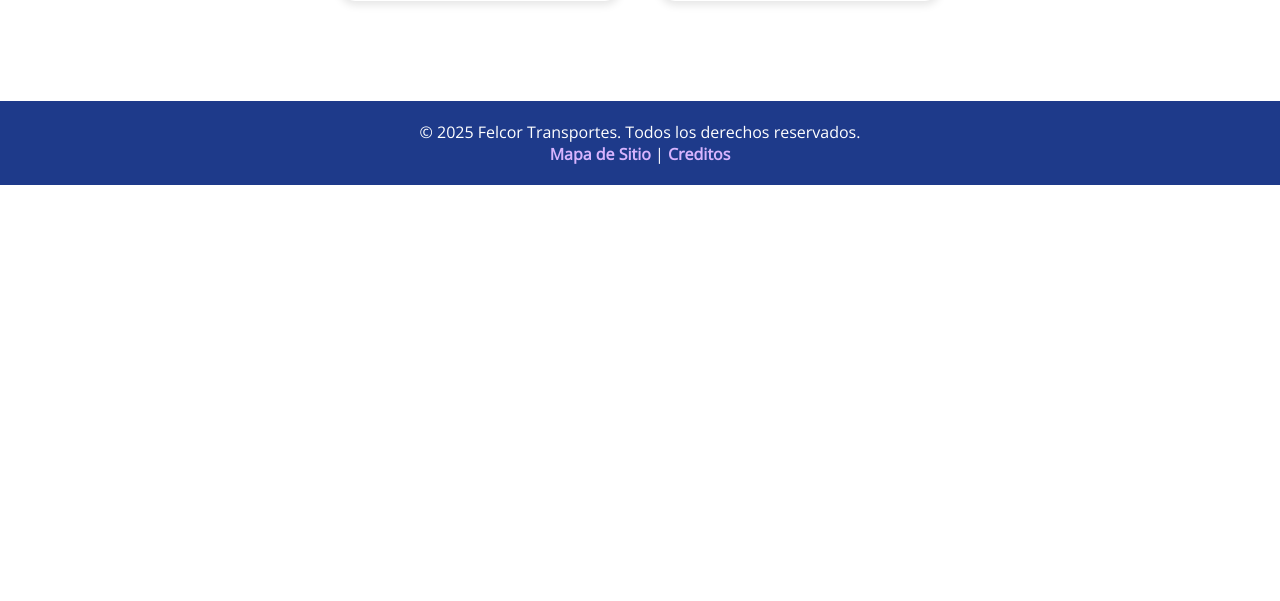
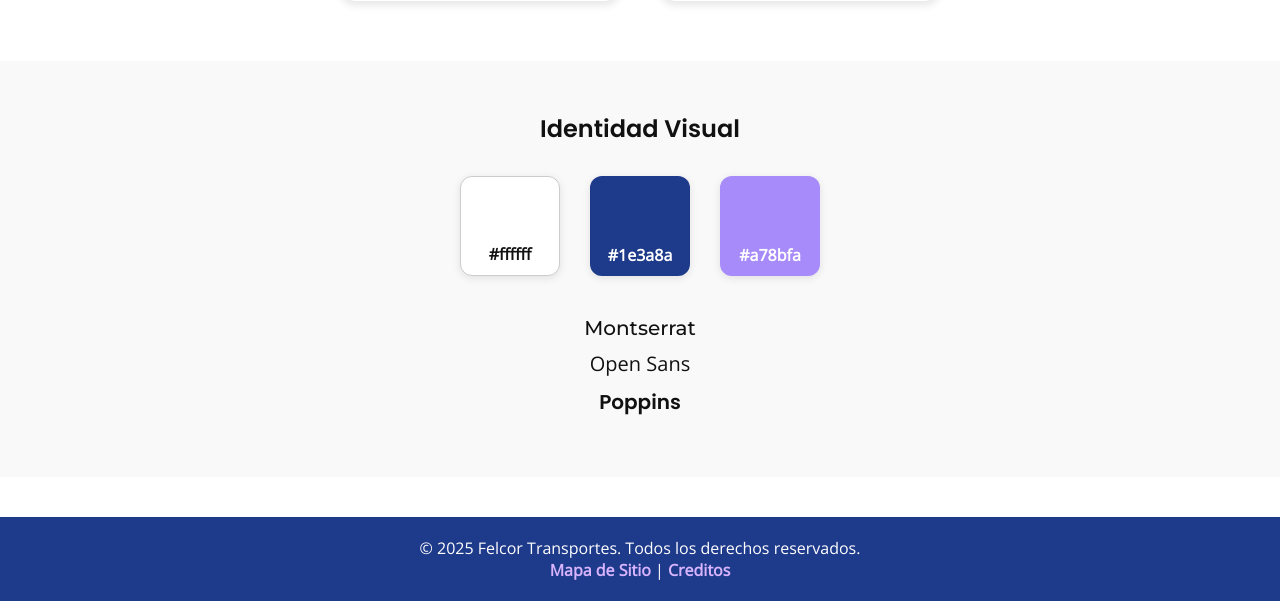
Before and after one commit to OliverLoera/PaginaFinal, a PHP site: page /creditos.php in a window 1280 px wide. Shown: the part 889-1490 px from the top of the page. Before the commit the page ends 1074 px from the top, so only its background shows below. Run offline with PHP 8.4, Linux system fonts and the light colour scheme.

Commit message:
Update creditos.php

```diff
--- a/creditos.php
+++ b/creditos.php
@@ -53,6 +53,28 @@
     </div>
     </section>
 
+    <section class="identidad-visual">
+    <h2>Identidad Visual</h2>
+
+    <div class="paleta">
+        <div class="color-box blanco">
+            <span>#ffffff</span>
+        </div>
+        <div class="color-box azul">
+            <span>#1e3a8a</span>
+        </div>
+        <div class="color-box morado">
+            <span>#a78bfa</span>
+        </div>
+    </div>
+
+    <div class="tipografias">
+        <p style="font-family: 'Montserrat', sans-serif;">Montserrat</p>
+        <p style="font-family: 'Open Sans', sans-serif;">Open Sans</p>
+        <p style="font-family: 'Poppins', sans-serif;">Poppins</p>
+    </div>
+</section>
+
     <footer>
         <p>&copy; 2025 Felcor Transportes. Todos los derechos reservados.</p>
         <p><a href="mapa.php">Mapa de Sitio</a> | <a href="creditos.php">Creditos</a></p>
```
